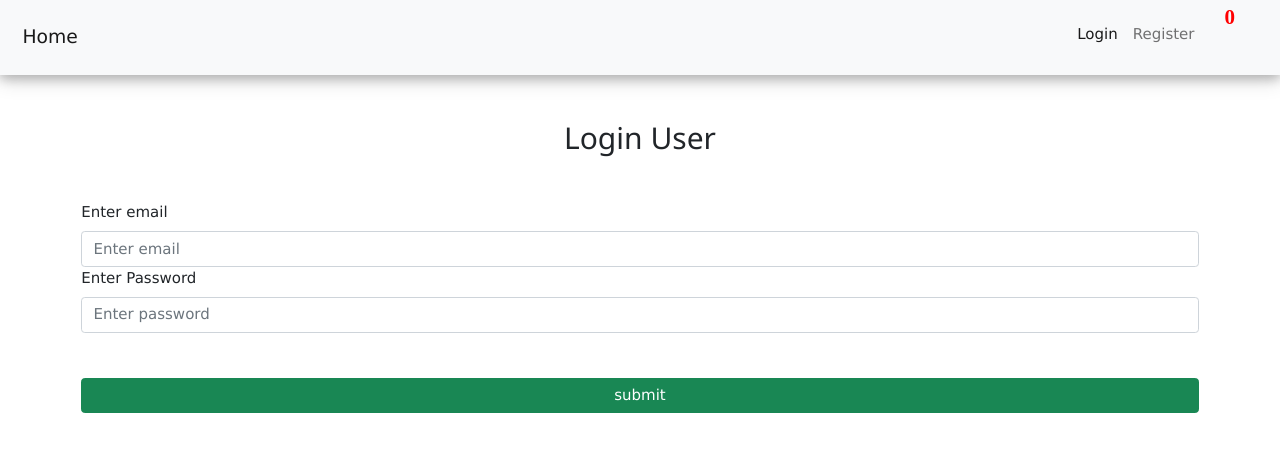
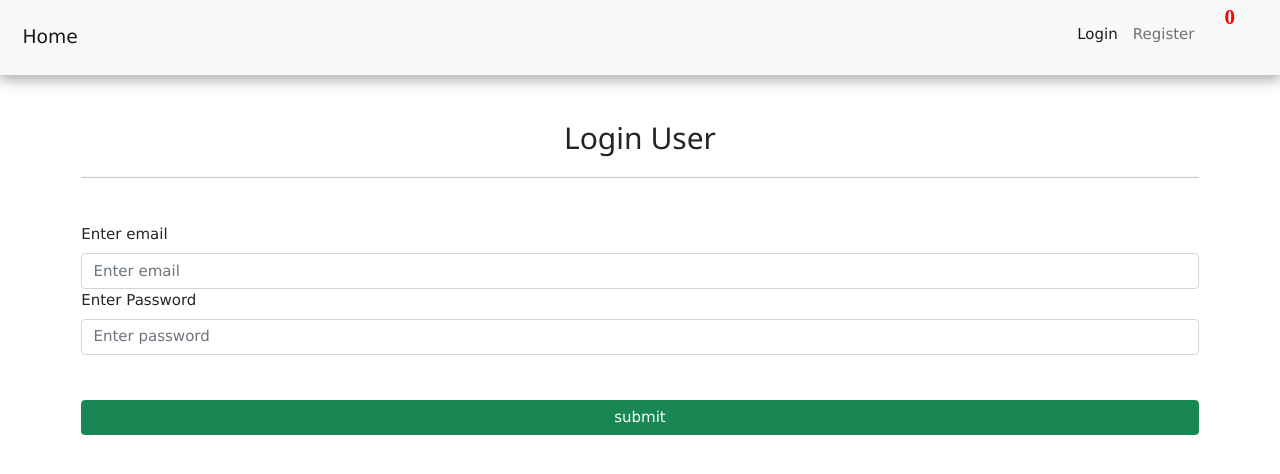
Before and after one commit to Sandeep151-lang/project1-ecommerce-admin-panel, a React (Create React App) app in the folder client/: page /login in a window 1280 px wide. Shown: the top 474 px of the page. Built offline with nearby package versions, Linux system fonts and the light colour scheme; no server answers.

Commit message:
hr tag  add

```diff
--- a/client/src/component/Login.js
+++ b/client/src/component/Login.js
@@ -47,6 +47,7 @@ const Login = () => {
     return (
         <div className="container">
             <h2 className="text-center mt-5">Login User</h2>
+            <hr />
             <Form inline className="mt-5 ml-5">
                 <FormGroup className="mb-3 mr-sm-2 mb-sm-0">
                     <Label for="examplePassword" className="mr-sm-2">Enter email</Label>
--- a/client/src/component/Register.js
+++ b/client/src/component/Register.js
@@ -34,6 +34,7 @@ const Register = () => {
     return (
         <div className="container">
             <h2 className="text-center mt-5">Register User</h2>
+            <hr />
             <Form inline className="mt-5 ml-5">
                 <FormGroup className="mb-3 mr-sm-2 mb-sm-0">
                     <Label for="examplePassword" className="mr-sm-2">Enter Name</Label>
```
